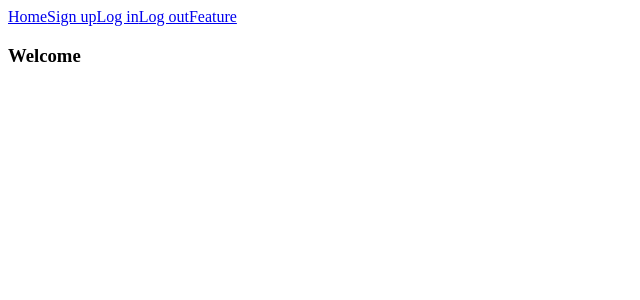
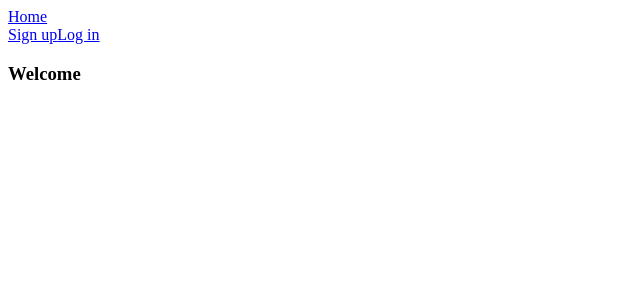
Before and after one commit to RuthENewman/Auth, a React (Create React App) app in the folder client/: page / in a window 1280 px wide. Shown: the top 300 px of the page, without its empty margins (0-640 px from the left). Built offline with nearby package versions, Linux system fonts and the light colour scheme.

Commit message:
conditional rendering of header links depending on authentication

```diff
--- a/client/src/components/Header.js
+++ b/client/src/components/Header.js
@@ -1,18 +1,39 @@
 import React, { Component } from 'react';
 import { Link } from 'react-router-dom';
+import { connect } from 'react-redux';
+import './HeaderStyle.css';
 
 class Header extends Component {
+    renderLinks() {
+        if (this.props.authenticated) {
+            return (
+                <div>
+                    <Link to="/logout">Log out</Link>
+                    <Link to="/feature">Feature</Link>
+                </div>
+            );
+        } else {
+            return (
+                <div>
+                    <Link to="/signup">Sign up</Link>
+                    <Link to="/login">Log in</Link>
+                </div>
+            );
+        }
+    }
+
     render() {
         return (
             <div>
                 <Link to="/">Home</Link>
-                <Link to="/signup">Sign up</Link>
-                <Link to="/login">Log in</Link>
-                <Link to="/logout">Log out</Link>
-                <Link to="/feature">Feature</Link>
+                {this.renderLinks()}
             </div>
         );
     }
 }
 
-export default Header;
+function mapStateToProps(state) {
+    return { authenticated: state.auth.authenticated };
+}
+
+export default connect(mapStateToProps)(Header);
```
Also changed, not shown: client/src/components/HeaderStyle.css (added).
